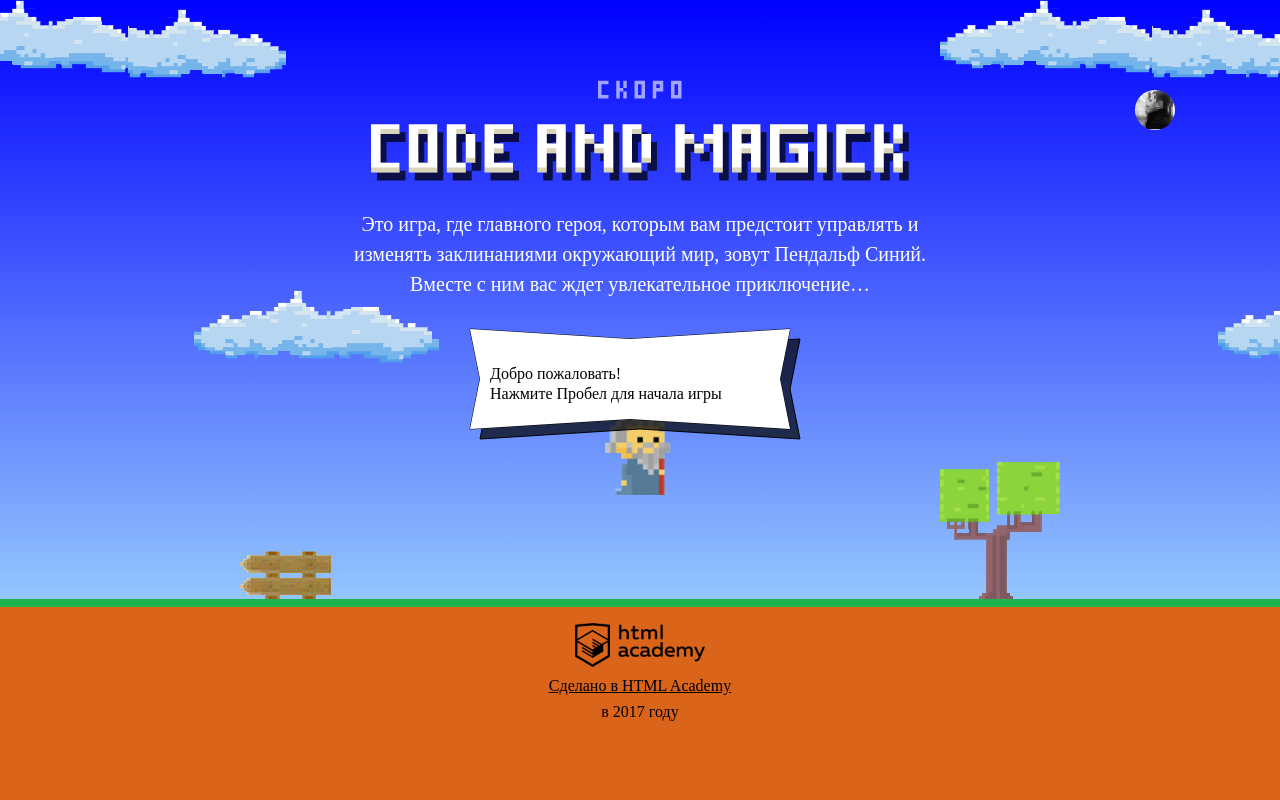
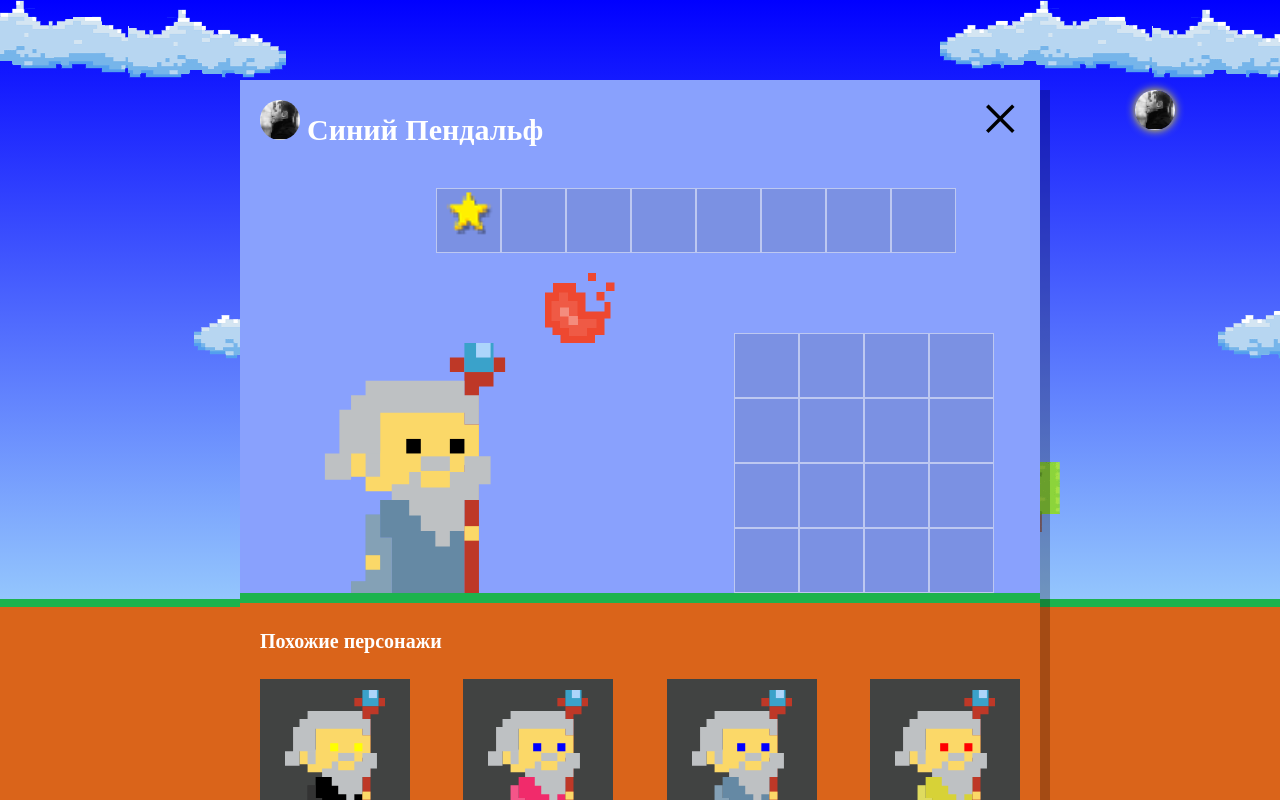
Before and after one commit to alekseyburn/838631-code-and-magick-20, a website: page index.html in a window 1280 px wide. Both pictures are taken after a click on the picture 1155 px from the left and 110 px from the top of the page. Shown: the top 800 px of the page. Drawn offline with Linux system fonts and the light colour scheme; a web font is replaced by a local one.

Commit message:
сделал открытие/закрытие окна настройки персонажа

```diff
--- a/index.html
+++ b/index.html
@@ -63,13 +63,14 @@
   <div class="demo"></div>
 
   <div class="setup-open">
-    <img src="./img/user-1.jpg" class="setup-open-icon">
+    <img src="./img/user-1.jpg" class="setup-open-icon" tabindex="0">
   </div>
 </header>
 
 <div class="overlay setup hidden">
   <form class="setup-wizard-form"
         method="post"
+        action="https://javascript.pages.academy/code-and-magick"
         enctype="multipart/form-data"
         autocomplete="off">
 
@@ -86,7 +87,7 @@
         </label>
       </div>
 
-      <span class="setup-close">&times;</span>
+      <span class="setup-close" tabindex="0">&times;</span>
     </div>
 
 
@@ -199,7 +200,7 @@
   }
 </script>
 <script src="js/stat.js"></script>
+<script src="js/setup.js"></script>
 <script src="js/game.js"></script>
-
 </body>
 </html>
--- a/js/setup.js
+++ b/js/setup.js
@@ -1,7 +1,10 @@
 'use strict';
 
-var userDialog = document.querySelector('.setup');
-var similarListElement = userDialog.querySelector('.setup-similar-list');
+var setup = document.querySelector('.setup');
+var setupOpen = document.querySelector('.setup-open');
+var setupClose = document.querySelector('.setup-close');
+var setupUserName = document.querySelector('.setup-user-name');
+var similarListElement = setup.querySelector('.setup-similar-list');
 var similarWizardTemplate = document.querySelector('#similar-wizard-template').content.querySelector('.setup-similar-item');
 
 var names = ['Иван', 'Хуан Себастьян', 'Мария', 'Кристоф', 'Виктор', 'Юлия', 'Люпита', 'Вашингтон'];
@@ -54,5 +57,43 @@ function renderWizards() {
 
 renderWizards();
 
-userDialog.classList.remove('hidden');
-userDialog.querySelector('.setup-similar').classList.remove('hidden');
+setup.querySelector('.setup-similar').classList.remove('hidden');
+
+function onPopupEscPress(event) {
+  if (event.key === 'Escape' && event.target !== setupUserName) { // Не уверен насчет этого решения с event.target.
+    event.preventDefault();
+    closePopup();
+  }
+}
+
+function openPopup() {
+  setup.classList.remove('hidden');
+
+  document.addEventListener('keydown', onPopupEscPress);
+}
+
+function closePopup() {
+  setup.classList.add('hidden');
+
+  document.removeEventListener('keydown', onPopupEscPress);
+}
+
+setupOpen.addEventListener('click', function () {
+  openPopup();
+});
+
+setupOpen.addEventListener('keydown', function (event) {
+  if (event.key === 'Enter') {
+    openPopup();
+  }
+});
+
+setupClose.addEventListener('click', function () {
+  closePopup();
+});
+
+setupClose.addEventListener('keydown', function (event) {
+  if (event.key === 'Enter') {
+    closePopup();
+  }
+});
```
